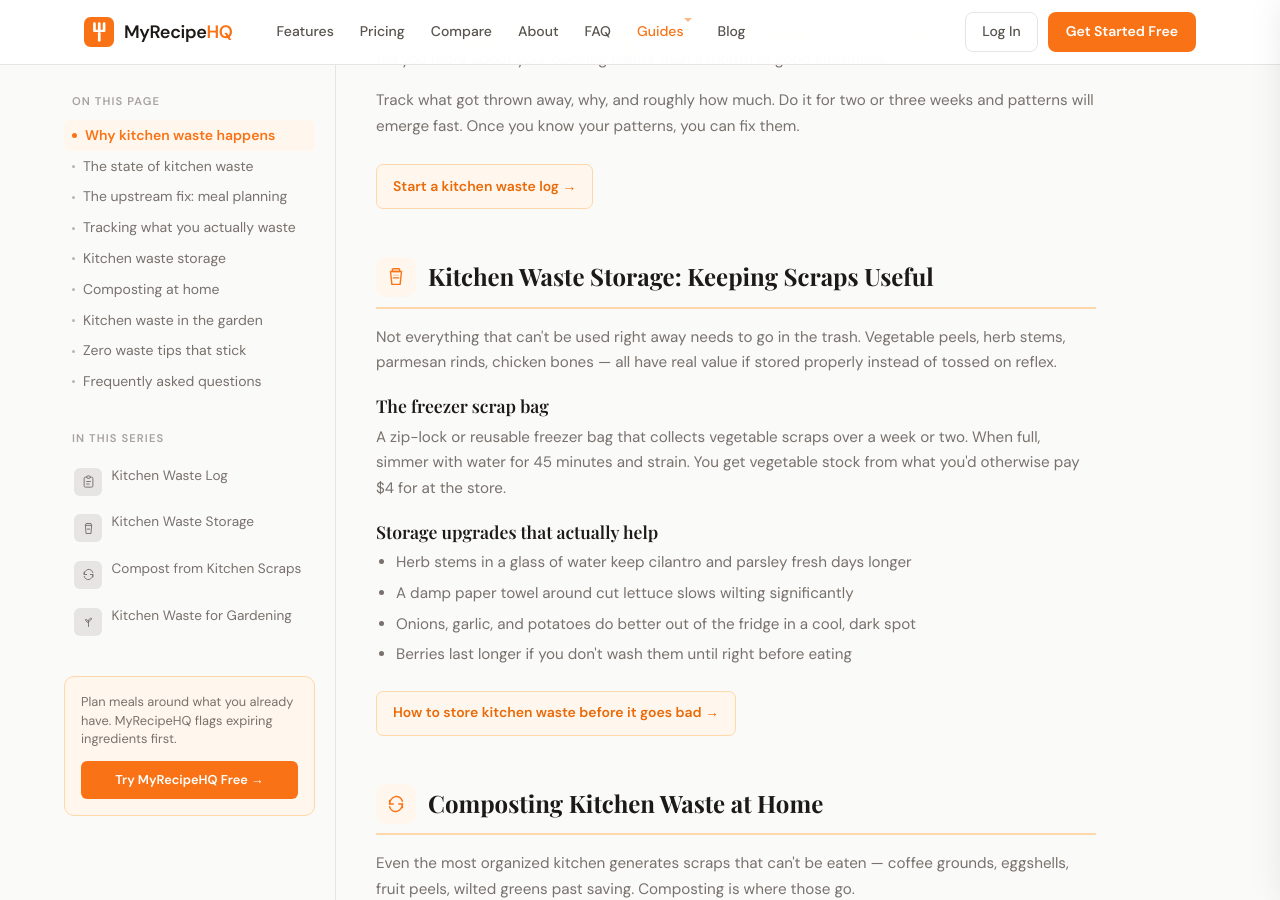
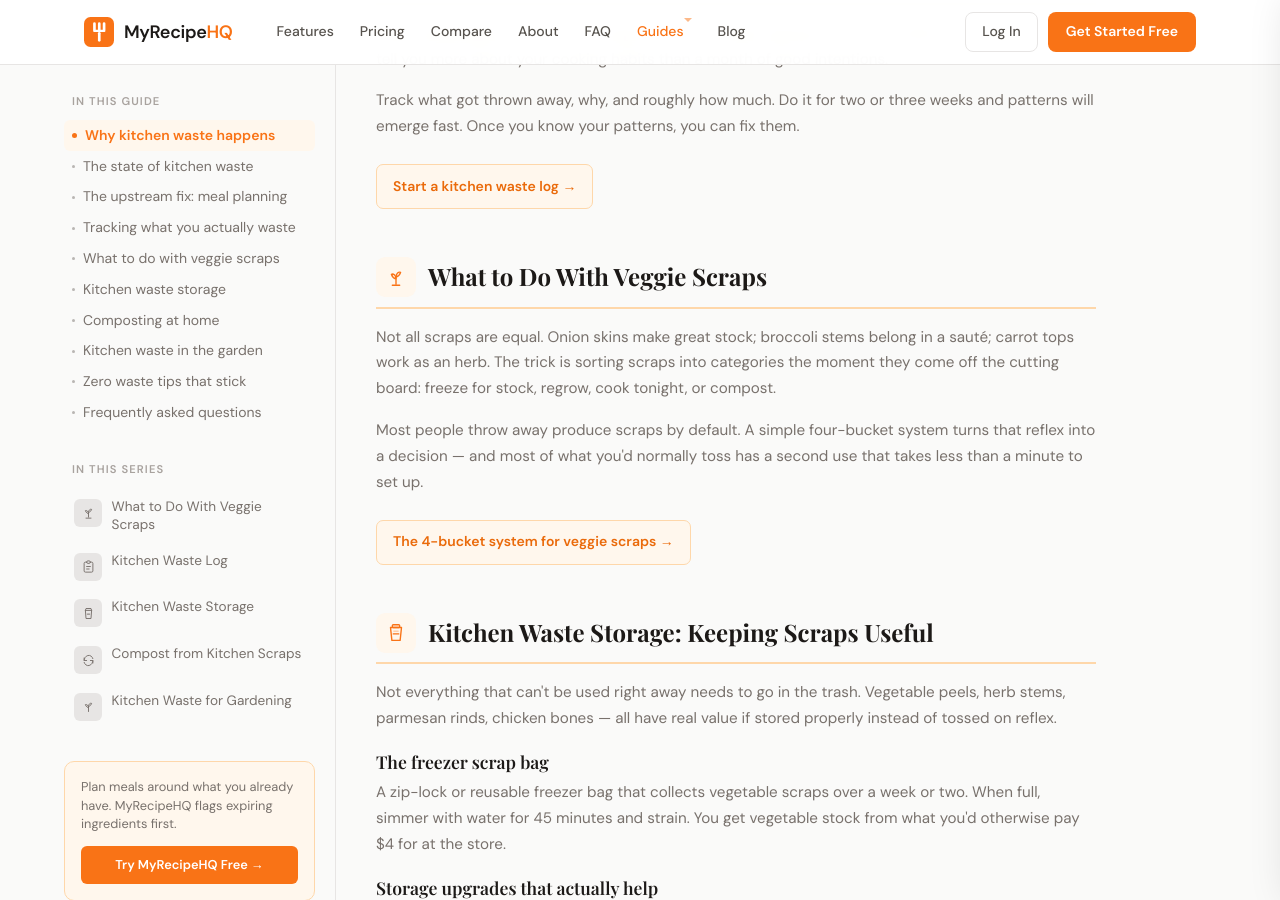
Before and after one commit to bgerlach463/recipehq-site, a Jekyll site: the page built from guides/kitchen-waste.html, in a window 1280 px wide and 900 px high, scrolled down 2269 px. Built offline with Jekyll 4.4.1, drawn with Linux system fonts in a browser that asks for light colours; some of the changed text lies outside the part shown.

Commit message:
Pillar: add Veggie Scraps section + sidebar + card; fix sidebar labels
Adds the missing Veggie Scraps post to the pillar:
- New body section between Tracking and Storage with 4-bucket intro
- Sidebar cluster-link (first in list)
- Bottom cluster-card with "Sort your scraps" CTA
- TOC entry "What to do with veggie scraps"

Sidebar label changed: "On This Page" → "In This Guide"

Co-Authored-By: Claude Opus 4.6 (1M context) <noreply@anthropic.com>

```diff
--- a/guides/kitchen-waste.html
+++ b/guides/kitchen-waste.html
@@ -325,11 +325,12 @@ head_extra: |
   <!-- SIDEBAR -->
   <aside class="sidebar">
     <div class="sidebar-section">
-      <div class="sidebar-label">On This Page</div>
+      <div class="sidebar-label">In This Guide</div>
       <a href="#section1" class="toc-link active">Why kitchen waste happens</a>
       <a href="#section-stats" class="toc-link">The state of kitchen waste</a>
       <a href="#section2" class="toc-link">The upstream fix: meal planning</a>
       <a href="#section3" class="toc-link">Tracking what you actually waste</a>
+      <a href="#section-scraps" class="toc-link">What to do with veggie scraps</a>
       <a href="#section4" class="toc-link">Kitchen waste storage</a>
       <a href="#section5" class="toc-link">Composting at home</a>
       <a href="#section6" class="toc-link">Kitchen waste in the garden</a>
@@ -339,6 +340,16 @@ head_extra: |
 
     <div class="sidebar-section">
       <div class="sidebar-label">In This Series</div>
+
+      <a href="/blog/what-to-do-with-veggie-scraps/" class="cluster-link">
+        <div class="cluster-link-icon">
+          <svg viewBox="0 0 24 24" fill="none" xmlns="http://www.w3.org/2000/svg">
+            <path d="M12 20v-8M12 14c0 0-4-1-5-5 2-1 5 1 5 5zM12 12c0 0 4-1 5-5-2-1-5 1-5 5z" stroke="#78716C" stroke-width="1.5" stroke-linejoin="round"/>
+            <path d="M8 21h8" stroke="#78716C" stroke-width="1.5" stroke-linecap="round"/>
+          </svg>
+        </div>
+        <span>What to Do With Veggie Scraps</span>
+      </a>
 
       <a href="/blog/kitchen-waste-log/" class="cluster-link">
         <div class="cluster-link-icon">
@@ -550,6 +561,24 @@ head_extra: |
       <a href="/blog/kitchen-waste-log/" class="read-link">Start a kitchen waste log →</a>
     </section>
 
+    <!-- Section: Veggie Scraps -->
+    <section class="article-section" id="section-scraps">
+      <h2>
+        <div class="section-icon">
+          <svg viewBox="0 0 24 24" fill="none" xmlns="http://www.w3.org/2000/svg">
+            <path d="M12 20v-8" stroke="#F97316" stroke-width="1.5" stroke-linecap="round"/>
+            <path d="M12 14c0 0-4-1-5-5 2-1 5 1 5 5z" stroke="#F97316" stroke-width="1.5" stroke-linejoin="round"/>
+            <path d="M12 12c0 0 4-1 5-5-2-1-5 1-5 5z" stroke="#F97316" stroke-width="1.5" stroke-linejoin="round"/>
+            <path d="M8 21h8" stroke="#F97316" stroke-width="1.5" stroke-linecap="round"/>
+          </svg>
+        </div>
+        What to Do With Veggie Scraps
+      </h2>
+      <p>Not all scraps are equal. Onion skins make great stock; broccoli stems belong in a sauté; carrot tops work as an herb. The trick is sorting scraps into categories the moment they come off the cutting board: freeze for stock, regrow, cook tonight, or compost.</p>
+      <p>Most people throw away produce scraps by default. A simple four-bucket system turns that reflex into a decision — and most of what you'd normally toss has a second use that takes less than a minute to set up.</p>
+      <a href="/blog/what-to-do-with-veggie-scraps/" class="read-link">The 4-bucket system for veggie scraps →</a>
+    </section>
+
     <!-- Section 4: Storage -->
     <section class="article-section" id="section4">
       <h2>
@@ -652,6 +681,12 @@ head_extra: |
     <div class="cluster-section">
       <h2>Explore the Kitchen Waste Series</h2>
       <div class="cluster-grid">
+        <a href="/blog/what-to-do-with-veggie-scraps/" class="cluster-card">
+          <div class="cluster-card-tag">Use</div>
+          <h3>What to Do With Veggie Scraps</h3>
+          <p>The 4-bucket system: stock, regrow, cook, or compost — sorted at the cutting board.</p>
+          <div class="cluster-card-arrow">Sort your scraps →</div>
+        </a>
         <a href="/blog/kitchen-waste-log/" class="cluster-card">
           <div class="cluster-card-tag">Track</div>
           <h3>Kitchen Waste Log</h3>
```
